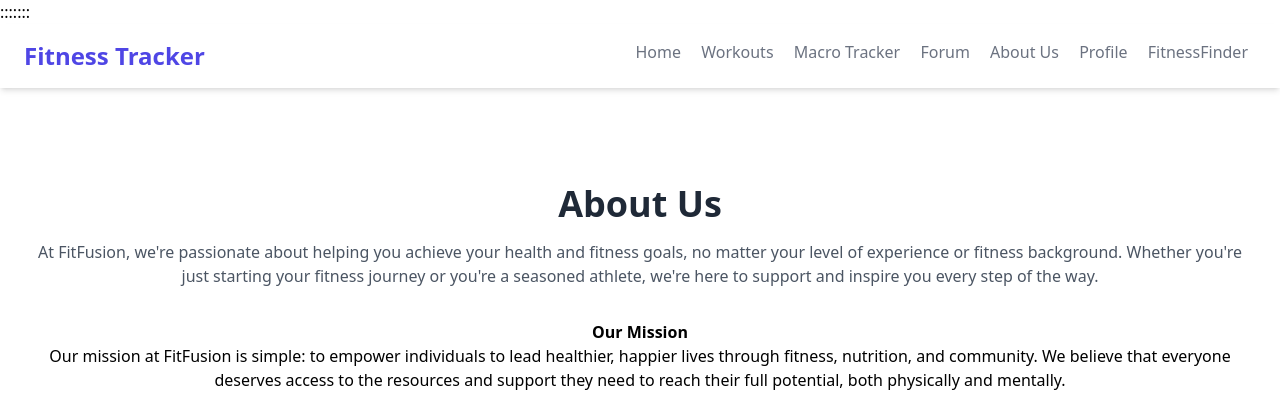
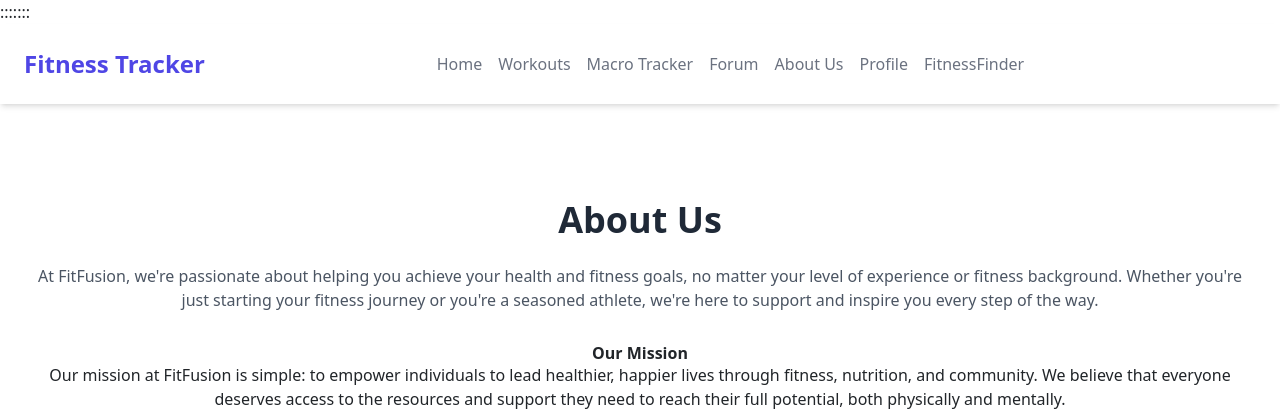
Before and after one commit to AFCTrackerProject/afc_fitness_tracker, a Flask app: page /about in a window 1280 px wide. Shown: the top 420 px of the page. Run offline with Flask 3, Linux system fonts and the light colour scheme; some libraries are stand-ins or nearby versions.

Commit message:
Bootstrap implemented, Conditional log out button created

```diff
--- a/templates/_layout.html
+++ b/templates/_layout.html
@@ -2,6 +2,7 @@
 <html lang="en">
 <head>
  <meta charset="UTF-8">
+ <link href="https://cdn.jsdelivr.net/npm/bootstrap@5.3.3/dist/css/bootstrap.min.css" rel="stylesheet" integrity="sha384-QWTKZyjpPEjISv5WaRU9OFeRpok6YctnYmDr5pNlyT2bRjXh0JMhjY6hW+ALEwIH" crossorigin="anonymous">
  <meta content="width=device-width, initial-scale=1" name="viewport">
  <link rel="stylesheet" href="static\styles.css">
  <link href="https://fonts.googleapis.com/css2?family=Montserrat&amp;display=swap" rel="stylesheet">
@@ -17,24 +18,28 @@
 </head>
 <body>
 <span>:::::::</span>
- <nav class="w-full px-6 py-4 bg-white shadow-md">
-    <div class="justify-between flex">
+<nav class="w-full px-6 py-4 bg-white shadow-md flex justify-center">
   <div>
       <a href="/" class="text-indigo-600 text-2xl font-bold">Fitness Tracker</a>
   </div>
-      <div>
+  <div class="flex-grow flex justify-center items-center">
       <a href="/" class="text-gray-500 mx-2 hover:text-indigo-600">Home</a>
       <a href="/workouts" class="text-gray-500 mx-2 hover:text-indigo-600">Workouts</a>
       <a href="/macrotracker" class="text-gray-500 mx-2 hover:text-indigo-600">Macro Tracker</a>
       <a href="/forum" class="text-gray-500 mx-2 hover:text-indigo-600">Forum</a>
       <a href="/about" class="text-gray-500 mx-2 hover:text-indigo-600">About Us</a>
       <a href="/profile" class="text-gray-500 mx-2 hover:text-indigo-600">Profile</a>
-
-        <!-- Add FitnessFinder button -->
       <a href="/finder.html" class="text-gray-500 mx-2 hover:text-indigo-600">FitnessFinder</a>
   </div>
+  <div>
+    {% if logged_in %}
+        <form action="/logout" method="post">
+            <button type="submit" class="inline-block bg-red-500 hover:bg-red-600 text-white font-bold py-2 px-4 rounded">Log out</button>
+        </form>
+    {% endif %}
 </div>
 </nav>
+
 
  <div class="content">
     <!-- Content of individual pages will go here -->
```
Lines whose indentation alone changed are shown as unchanged.
